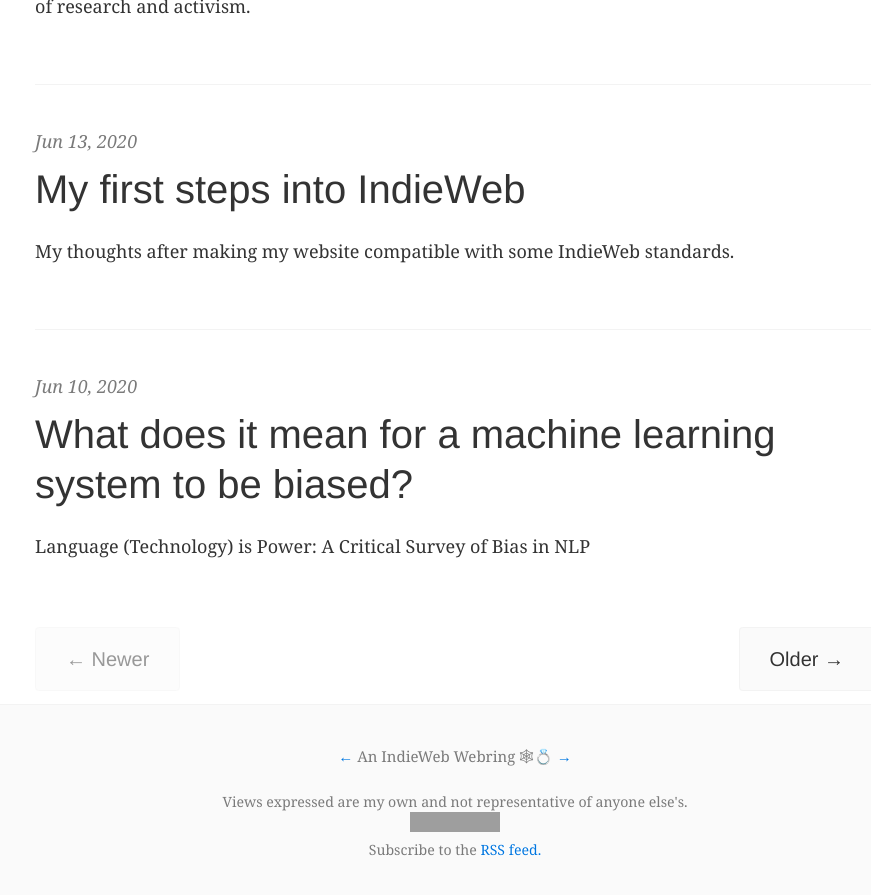
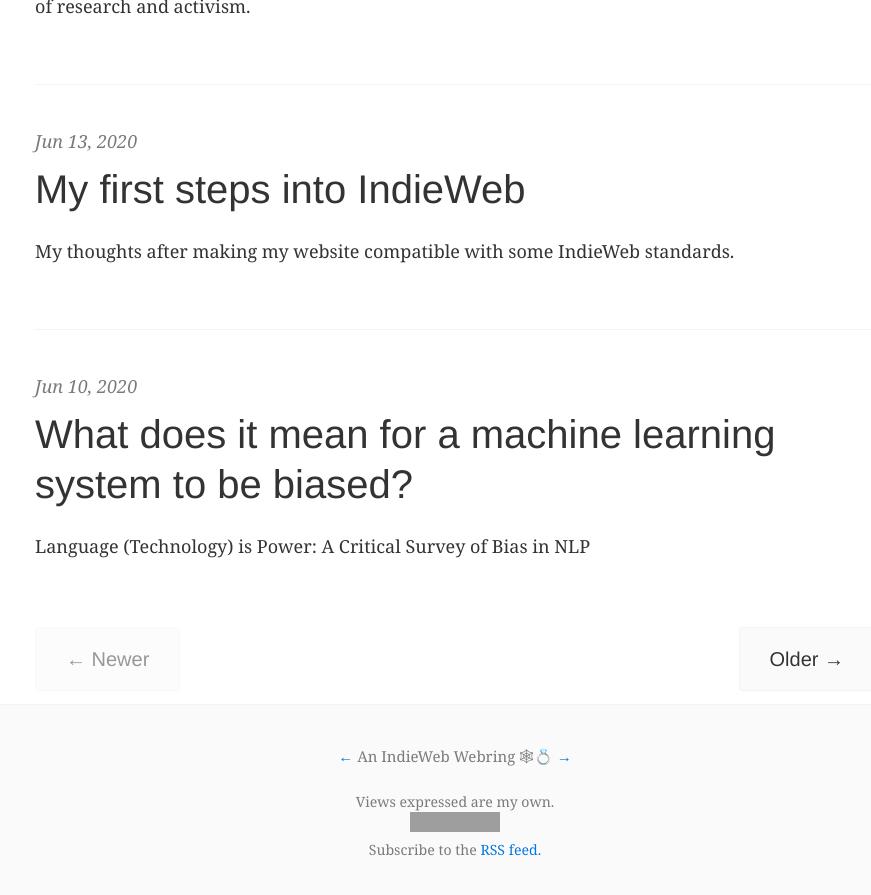
Before and after one commit to premgane/premgane.github.io, a Jekyll site: the page built from index.html, in a window 1280 px wide and 900 px high, scrolled down 2238 px. Shown: the top 895 px of the window, without its empty margins (185-1056 px from the left). Built offline with Jekyll 4.4.1, drawn with Linux system fonts in a browser that asks for light colours; the list of posts is cut into pages by our own code; grey boxes are pictures that could not be loaded.

Commit message:
Update footer with a more compact message

```diff
--- a/_includes/footer.html
+++ b/_includes/footer.html
@@ -6,7 +6,7 @@
     <br />
     <br />
     <small>
-      Views expressed are my own and not representative of anyone else's.
+      Views expressed are my own.
       <br />
       <a rel="license" href="https://creativecommons.org/licenses/by-nc-sa/4.0/"><img class="no-border" alt="CC BY-NC-SA 4.0" src="https://i.creativecommons.org/l/by-nc-sa/4.0/80x15.png" /></a>
       <br />
```
